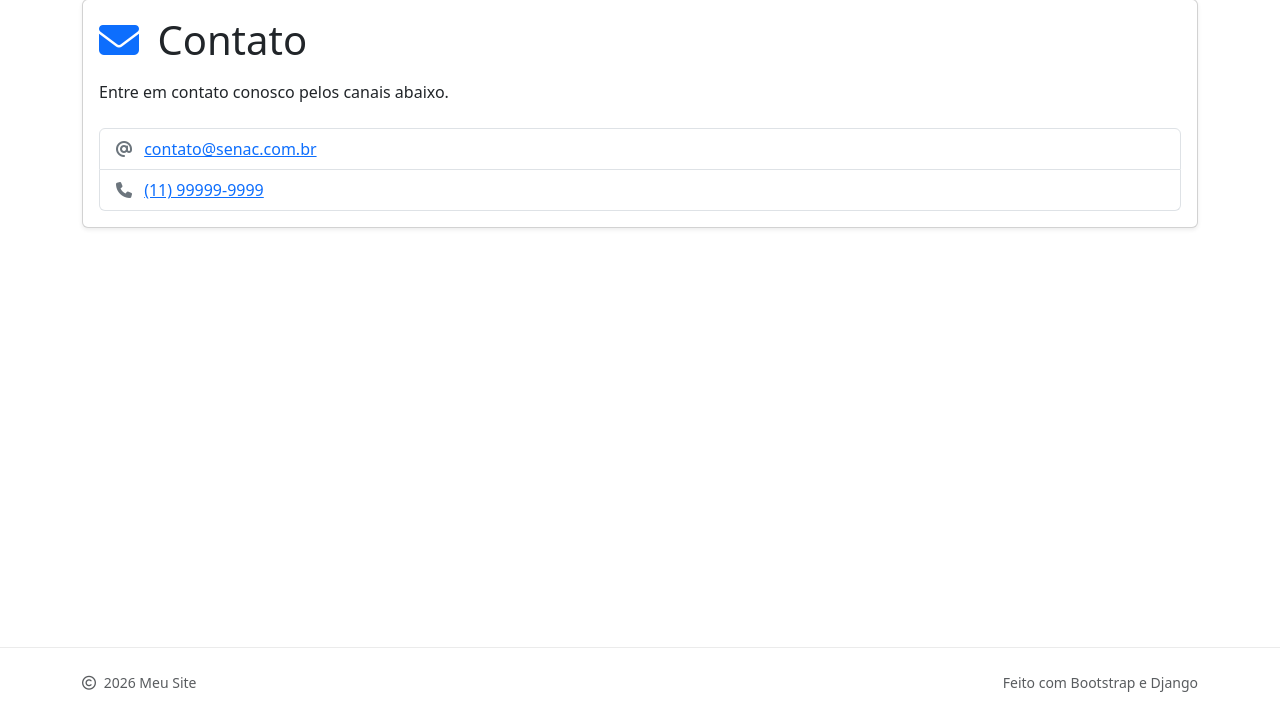
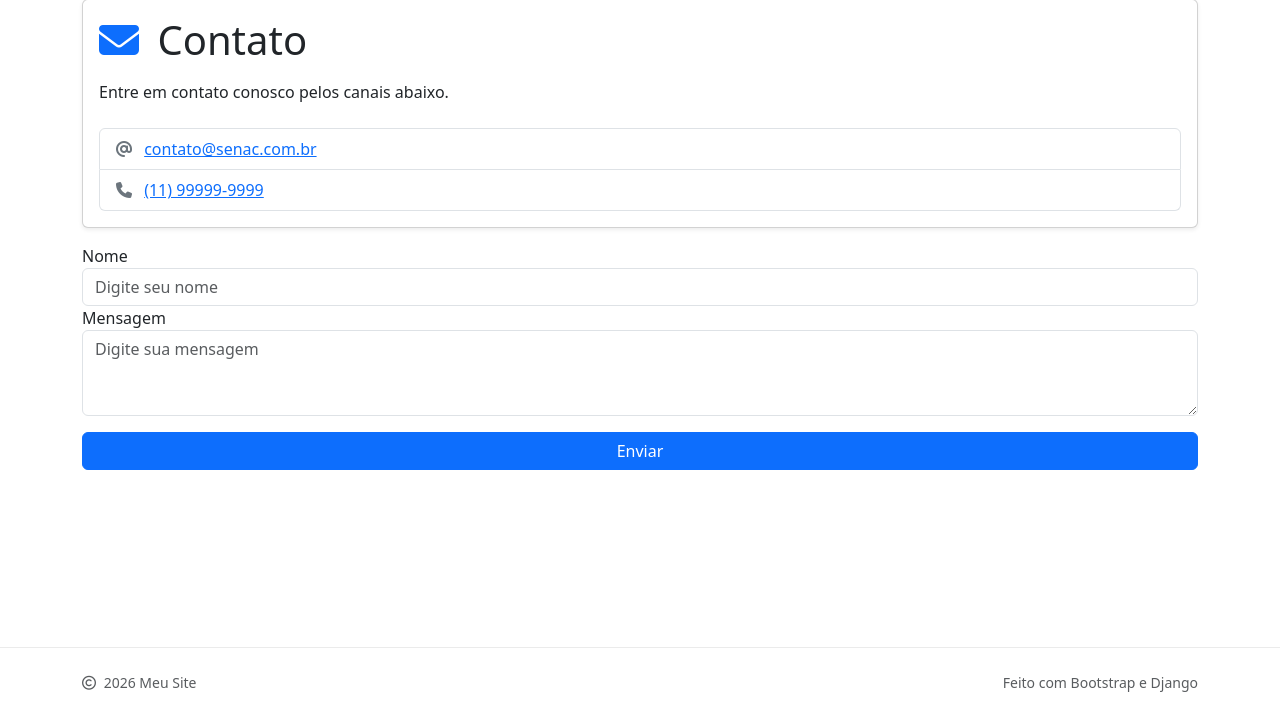
Before and after one commit to lpjunior/backend-turma-python-maf-2025_3, a Django app: template pages/templates/pages/contato.html in a window 1280 px wide. Shown: the part 89-806 px from the top of the page. Run offline with Django 5.2, Linux system fonts and the light colour scheme; the template is opened without the code that fills it, so the values that code supplies are empty.

Commit message:
Add contact form handling with POST method and result page template

```diff
--- a/pages/templates/pages/contato.html
+++ b/pages/templates/pages/contato.html
@@ -28,6 +28,22 @@
       </ul>
     </div>
   </div>
+  <div class="mt-3">
+      <form class="form" action="{% url 'contato' %}" method="post">
+          {% csrf_token %}
+        <div class="form-group">
+            <label class="label-form" for="nomeId">Nome</label>
+            <input type="text" class="form-control" id="nomeId" name="nome" placeholder="Digite seu nome">
+        </div>
+        <div class="form-group">
+            <label class="label-form" for="mensagemId">Mensagem</label>
+            <textarea class="form-control" id="mensagemId" name="mensagem" rows="3" placeholder="Digite sua mensagem"></textarea>
+        </div>
+        <div class="d-grid gap-2 mt-3">
+            <button class="btn btn-primary" type="submit">Enviar</button>
+        </div>
+      </form>
+  </div>
 </section>
 
 {% endblock %}
```
Also changed, not shown: pages/templates/pages/contato_resultado.html (added, +19 -0 lines), pages/views.py (+9 -1 lines), 1 other file.
